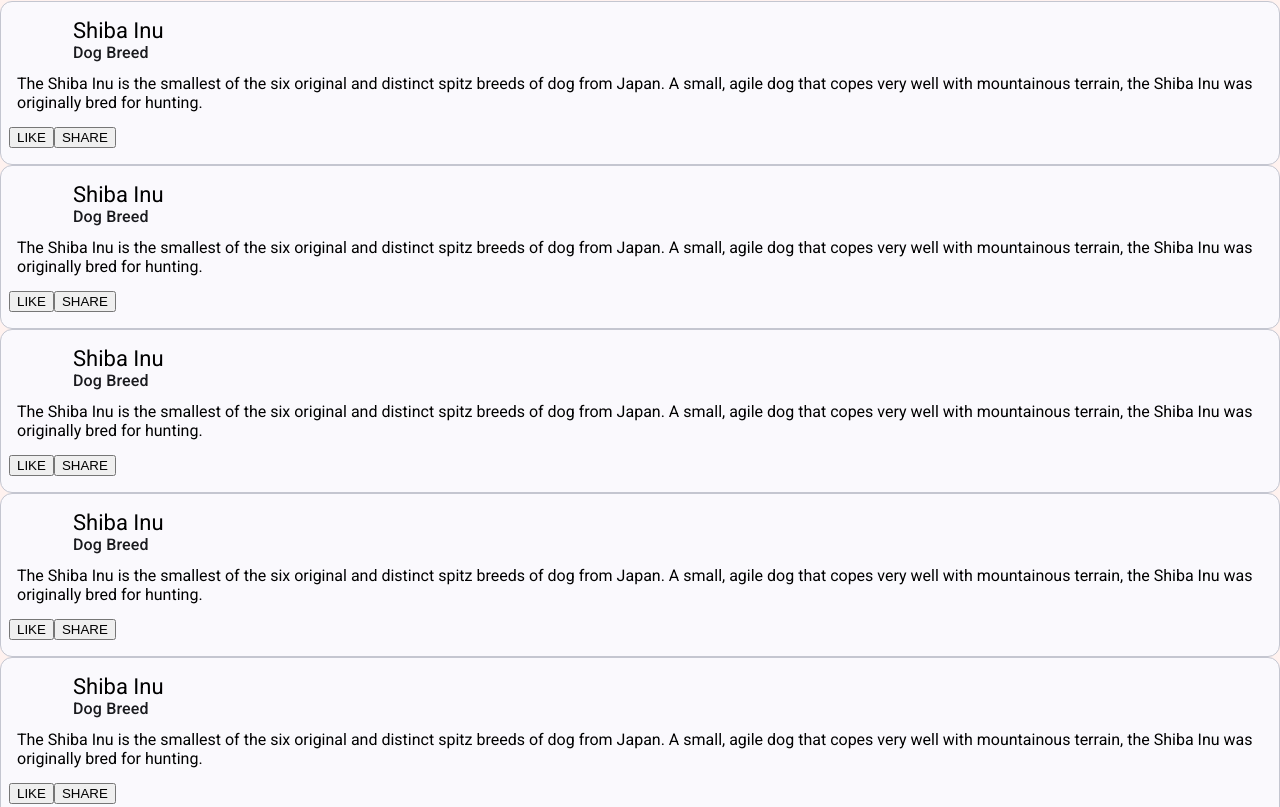
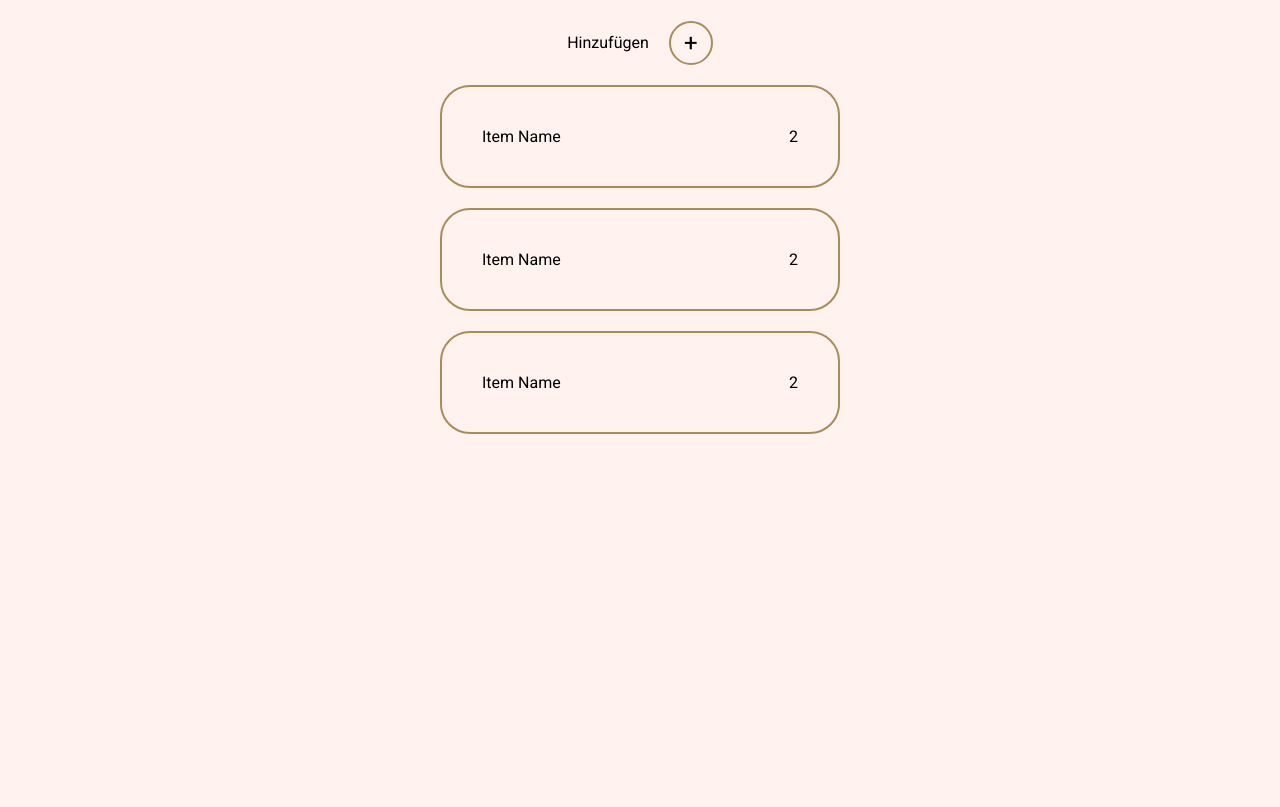
Before and after one commit to christopherHampel/inventoryApp-frontend, an Angular app: page / in a window 1280 px wide. Shown: the part 353-1160 px from the top of the page. After the commit the page ends 807 px from the top, so only its background shows below. Built offline with nearby package versions, Linux system fonts and the light colour scheme.

Commit message:
add single item and style inventory-list/single-item

```diff
--- a/src/app/main/inventory-list/inventory-list.component.html
+++ b/src/app/main/inventory-list/inventory-list.component.html
@@ -1,114 +1,9 @@
-<mat-card class="example-card" appearance="outlined">
-  <mat-card-header>
-    <div mat-card-avatar class="example-header-image"></div>
-    <mat-card-title>Shiba Inu</mat-card-title>
-    <mat-card-subtitle>Dog Breed</mat-card-subtitle>
-  </mat-card-header>
-  <!-- <img mat-card-image src="https://material.angular.dev/assets/img/examples/shiba2.jpg" alt="Photo of a Shiba Inu"> -->
-  <mat-card-content>
-    <p>
-      The Shiba Inu is the smallest of the six original and distinct spitz breeds of dog from Japan.
-      A small, agile dog that copes very well with mountainous terrain, the Shiba Inu was originally
-      bred for hunting.
-    </p>
-  </mat-card-content>
-  <mat-card-actions>
-    <button matButton>LIKE</button>
-    <button matButton>SHARE</button>
-  </mat-card-actions>
-</mat-card>
-<mat-card class="example-card" appearance="outlined">
-  <mat-card-header>
-    <div mat-card-avatar class="example-header-image"></div>
-    <mat-card-title>Shiba Inu</mat-card-title>
-    <mat-card-subtitle>Dog Breed</mat-card-subtitle>
-  </mat-card-header>
-  <!-- <img mat-card-image src="https://material.angular.dev/assets/img/examples/shiba2.jpg" alt="Photo of a Shiba Inu"> -->
-  <mat-card-content>
-    <p>
-      The Shiba Inu is the smallest of the six original and distinct spitz breeds of dog from Japan.
-      A small, agile dog that copes very well with mountainous terrain, the Shiba Inu was originally
-      bred for hunting.
-    </p>
-  </mat-card-content>
-  <mat-card-actions>
-    <button matButton>LIKE</button>
-    <button matButton>SHARE</button>
-  </mat-card-actions>
-</mat-card>
-<mat-card class="example-card" appearance="outlined">
-  <mat-card-header>
-    <div mat-card-avatar class="example-header-image"></div>
-    <mat-card-title>Shiba Inu</mat-card-title>
-    <mat-card-subtitle>Dog Breed</mat-card-subtitle>
-  </mat-card-header>
-  <!-- <img mat-card-image src="https://material.angular.dev/assets/img/examples/shiba2.jpg" alt="Photo of a Shiba Inu"> -->
-  <mat-card-content>
-    <p>
-      The Shiba Inu is the smallest of the six original and distinct spitz breeds of dog from Japan.
-      A small, agile dog that copes very well with mountainous terrain, the Shiba Inu was originally
-      bred for hunting.
-    </p>
-  </mat-card-content>
-  <mat-card-actions>
-    <button matButton>LIKE</button>
-    <button matButton>SHARE</button>
-  </mat-card-actions>
-</mat-card>
-<mat-card class="example-card" appearance="outlined">
-  <mat-card-header>
-    <div mat-card-avatar class="example-header-image"></div>
-    <mat-card-title>Shiba Inu</mat-card-title>
-    <mat-card-subtitle>Dog Breed</mat-card-subtitle>
-  </mat-card-header>
-  <!-- <img mat-card-image src="https://material.angular.dev/assets/img/examples/shiba2.jpg" alt="Photo of a Shiba Inu"> -->
-  <mat-card-content>
-    <p>
-      The Shiba Inu is the smallest of the six original and distinct spitz breeds of dog from Japan.
-      A small, agile dog that copes very well with mountainous terrain, the Shiba Inu was originally
-      bred for hunting.
-    </p>
-  </mat-card-content>
-  <mat-card-actions>
-    <button matButton>LIKE</button>
-    <button matButton>SHARE</button>
-  </mat-card-actions>
-</mat-card>
-<mat-card class="example-card" appearance="outlined">
-  <mat-card-header>
-    <div mat-card-avatar class="example-header-image"></div>
-    <mat-card-title>Shiba Inu</mat-card-title>
-    <mat-card-subtitle>Dog Breed</mat-card-subtitle>
-  </mat-card-header>
-  <!-- <img mat-card-image src="https://material.angular.dev/assets/img/examples/shiba2.jpg" alt="Photo of a Shiba Inu"> -->
-  <mat-card-content>
-    <p>
-      The Shiba Inu is the smallest of the six original and distinct spitz breeds of dog from Japan.
-      A small, agile dog that copes very well with mountainous terrain, the Shiba Inu was originally
-      bred for hunting.
-    </p>
-  </mat-card-content>
-  <mat-card-actions>
-    <button matButton>LIKE</button>
-    <button matButton>SHARE</button>
-  </mat-card-actions>
-</mat-card>
-<mat-card class="example-card" appearance="outlined">
-  <mat-card-header>
-    <div mat-card-avatar class="example-header-image"></div>
-    <mat-card-title>Shiba Inu</mat-card-title>
-    <mat-card-subtitle>Dog Breed</mat-card-subtitle>
-  </mat-card-header>
-  <!-- <img mat-card-image src="https://material.angular.dev/assets/img/examples/shiba2.jpg" alt="Photo of a Shiba Inu"> -->
-  <mat-card-content>
-    <p>
-      The Shiba Inu is the smallest of the six original and distinct spitz breeds of dog from Japan.
-      A small, agile dog that copes very well with mountainous terrain, the Shiba Inu was originally
-      bred for hunting.
-    </p>
-  </mat-card-content>
-  <mat-card-actions>
-    <button matButton>LIKE</button>
-    <button matButton>SHARE</button>
-  </mat-card-actions>
-</mat-card>
+<section>
+  <aside>
+    <span>Hinzufügen</span>
+    <div>+</div>
+  </aside>
+  <app-single-item></app-single-item>
+  <app-single-item></app-single-item>
+  <app-single-item></app-single-item>
+</section>
--- a/src/app/main/inventory-list/inventory-list.component.scss
+++ b/src/app/main/inventory-list/inventory-list.component.scss
@@ -0,0 +1,30 @@
+section {
+  aside {
+    display: flex;
+    align-items: center;
+    gap: 20px;
+
+    div {
+      width: 24px;
+      height: 24px;
+      display: flex;
+      justify-content: center;
+      align-items: center;
+      font-size: 24px;
+      padding: 20px;
+      border: 2px solid rgba(168, 142, 86, 1);
+      border-radius: 50%;
+
+      &:hover {
+        cursor: pointer;
+        font-size: 32px;
+        border: px solid rgba(168, 142, 86, 1);
+      }
+    }
+  }
+  padding: 20px 20px;
+  display: flex;
+  flex-direction: column;
+  align-items: center;
+  gap: 20px;
+}
--- a/src/app/main/inventory-list/inventory-list.component.ts
+++ b/src/app/main/inventory-list/inventory-list.component.ts
@@ -1,10 +1,9 @@
 import { Component } from '@angular/core';
-import {MatButtonModule} from '@angular/material/button';
-import {MatCardModule} from '@angular/material/card';
+import { SingleItemComponent } from './single-item/single-item.component';
 
 @Component({
   selector: 'app-inventory-list',
-  imports: [MatCardModule, MatButtonModule],
+  imports: [ SingleItemComponent ],
   templateUrl: './inventory-list.component.html',
   styleUrl: './inventory-list.component.scss'
 })
--- /dev/null
+++ b/src/app/main/inventory-list/single-item/single-item.component.html
@@ -0,0 +1,4 @@
+<section>
+    <span class="name">Item Name</span>
+    <span class="amount">2</span>
+</section>
--- /dev/null
+++ b/src/app/main/inventory-list/single-item/single-item.component.scss
@@ -0,0 +1,8 @@
+section {
+    border: 2px solid rgba(168, 142, 86, 1);
+    border-radius: 30px;
+    padding: 40px;
+    display: flex;
+    justify-content: space-between;
+    width: 400px;
+}
--- a/src/app/shared/header/header.component.scss
+++ b/src/app/shared/header/header.component.scss
@@ -1,6 +1,4 @@
 header {
-  position: sticky;
-  top:0;
   background-color: #ffff;
   padding: 20px 0;
   display: flex;
```
Also changed, not shown: src/app/main/inventory-list/single-item/single-item.component.ts (added, +11 -0 lines), 1 other file (tests, documents, lock files or other folders).
